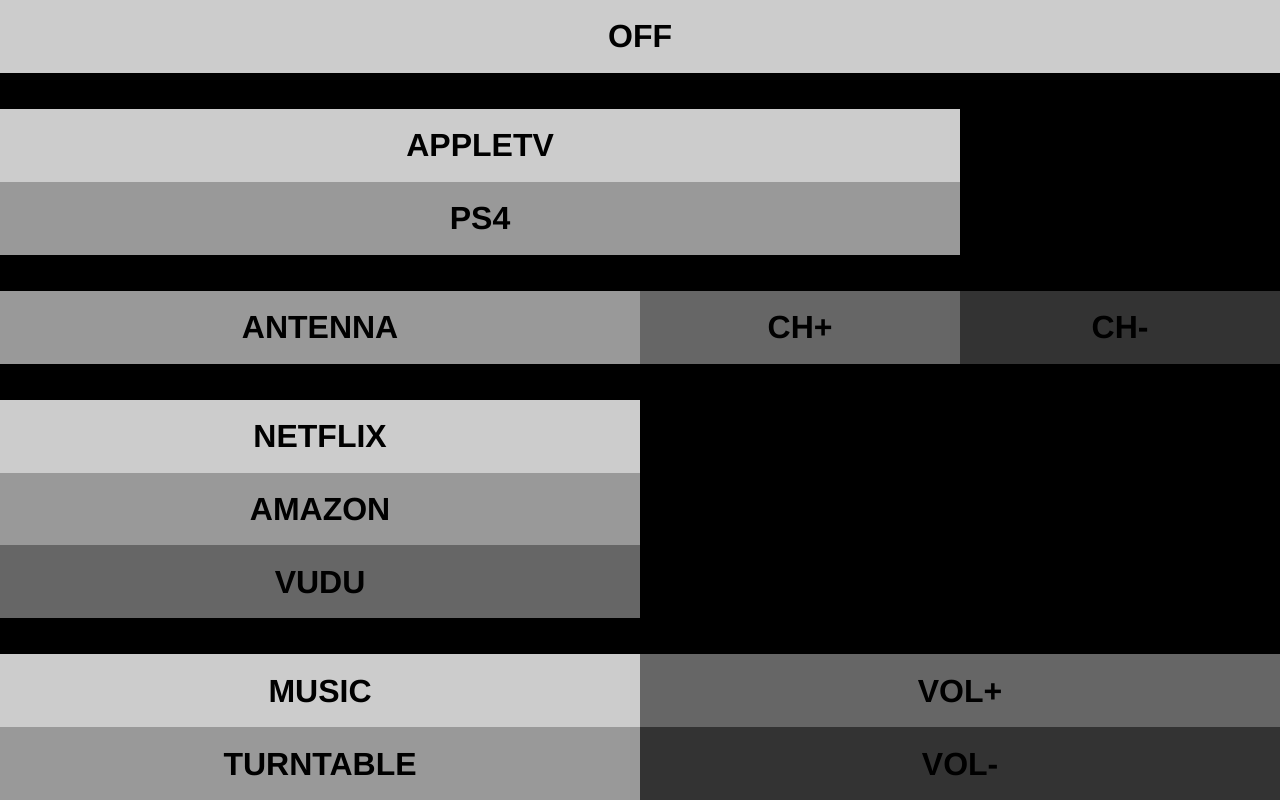
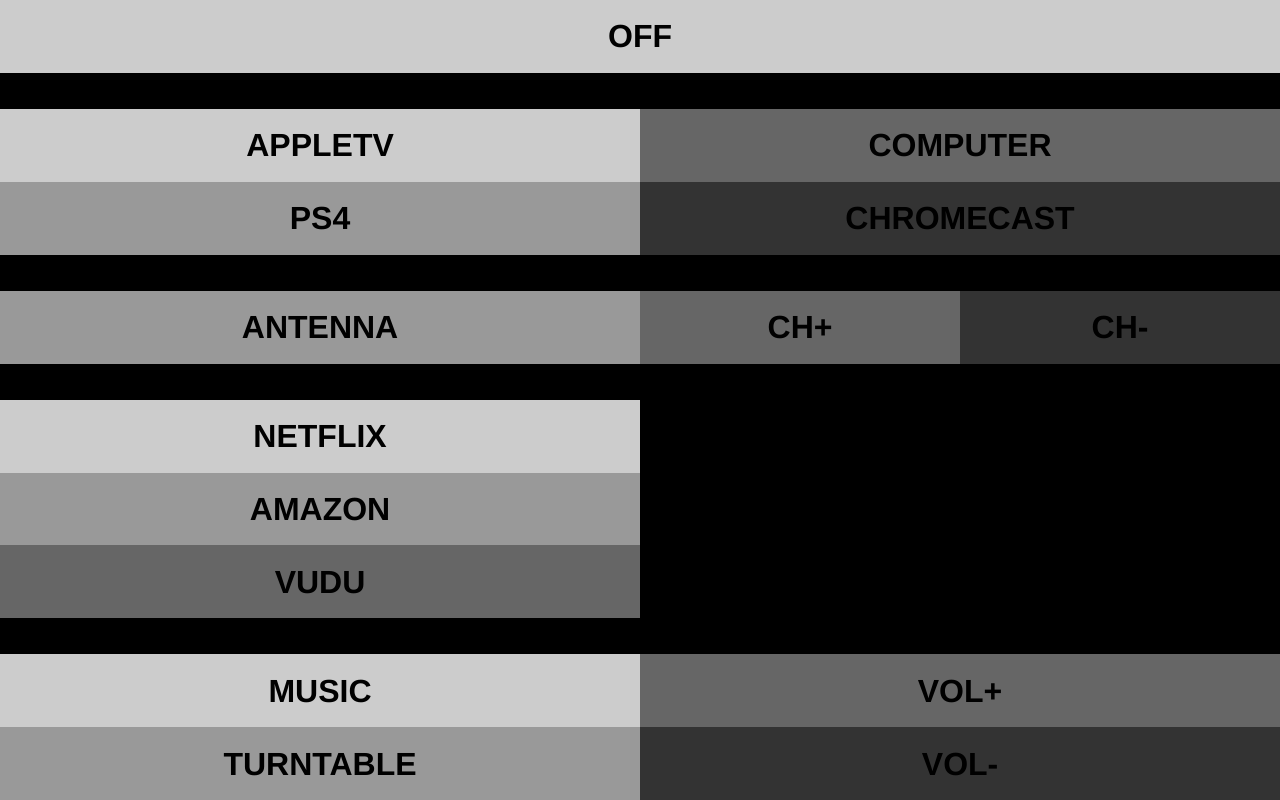
Before and after one commit to russellmcc/remote, a plain HTML site: page index.html in a window 1280 px wide. Drawn offline with Linux system fonts and the light colour scheme.

Commit message:
added computer and chromecast

```diff
--- a/index.html
+++ b/index.html
@@ -10,8 +10,8 @@
   <body>
   <div class="row"><div id="off" class="button" ><div class="content">Off</div></div></div>
   <div class="separator"></div>
-  <div class="row"><div id="apple" class="button" ><div class="content">AppleTV</div></div></div>
-  <div class="row"><div id="ps4" class="button" ><div class="content">PS4</div></div></div>
+  <div class="row"><div id="apple" class="button" ><div class="content">AppleTV</div></div><div id="computer" class="button" ><div class="content">Computer</div></div></div>
+  <div class="row"><div id="ps4" class="button" ><div class="content">PS4</div></div><div id="chromecast" class="button" ><div class="content">Chromecast</div></div></div>
   <div class="separator"></div>
   <div class="row"><div id="antenna" class="button" ><div class="content">Antenna</div></div><div id="chup" class="button" ><div class="content">CH+</div></div><div id="chdown" class="button" ><div class="content">CH-</div></div></div>
   <div class="separator"></div>
--- a/stylesheet.css
+++ b/stylesheet.css
@@ -62,16 +62,30 @@
 }
 
 #apple {
-    width: 75%;
+    width: 50%;
     height: 100%;
     background-color: rgba(255,255,255,0.8);
     float: left;
 }
 
 #ps4 {
-    width: 75%;
+    width: 50%;
     height: 100%;
     background-color: rgba(255,255,255,0.6);
+    float: left;
+}
+
+#computer {
+    width: 50%;
+    height: 100%;
+    background-color: rgba(255,255,255,0.4);
+    float: left;
+}
+
+#chromecast {
+    width: 50%;
+    height: 100%;
+    background-color: rgba(255,255,255,0.2);
     float: left;
 }
 
```
